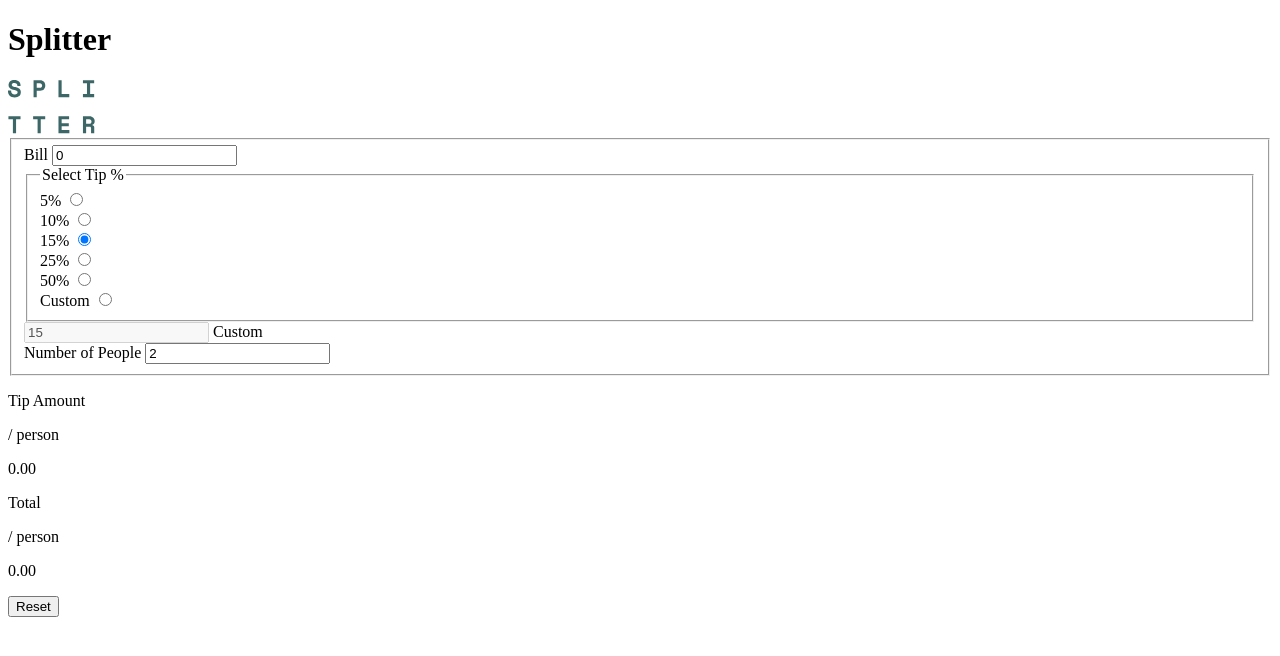
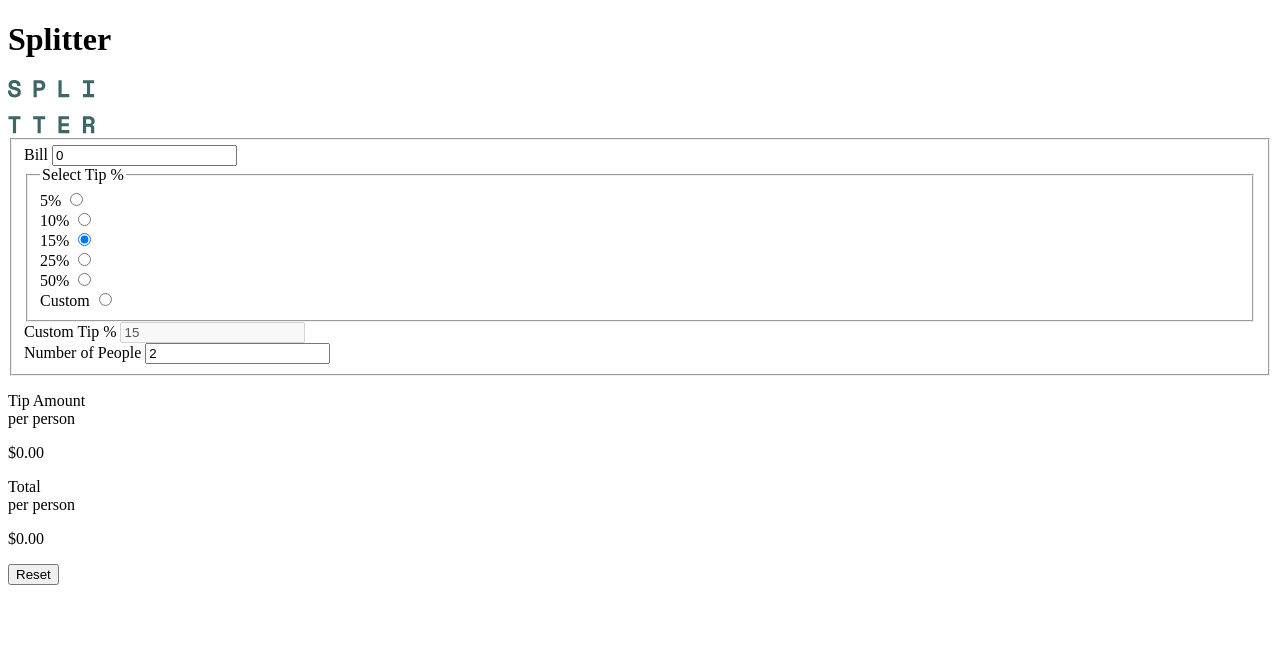
Before and after one commit to Brian-Pob/svelte-tip-calc, a SvelteKit app: page / in a window 1280 px wide. Shown: the top 656 px of the page. Built offline with nearby package versions, Linux system fonts and the light colour scheme.

Commit message:
try improving input a11y

```diff
--- a/src/routes/+page.svelte
+++ b/src/routes/+page.svelte
@@ -11,7 +11,7 @@ $: tipPercent = selectedTip > -1 ? selectedTip : 0;
 let numPeople = 2;
 
 $: tipPerPerson = (bill * (tipPercent / 100) / numPeople).toFixed(2);
-$: totalPerPerson = ((bill + (bill * (tipPercent / 100))) / numPeople).toFixed(2);
+$: totalPerPerson = ((bill * (1 + tipPercent / 100)) / numPeople).toFixed(2);
 
 function reset() {
   bill = 0;
@@ -29,8 +29,16 @@ function reset() {
   <form action="">
     <fieldset>
 
-      <label for="bill">Bill</label>
-      <input type="number" name="bill" id="bill" bind:value={bill}>
+      <label>
+        Bill
+
+        <input
+          min="0" step="0.01"
+          inputmode="numeric" pattern="[0-9]*[.,]?[0-9]{2}"
+          type="text" id="bill" bind:value={bill}
+
+        >
+      </label>
 
       <fieldset>
         <legend>Select Tip %</legend>
@@ -47,6 +55,7 @@ function reset() {
             >
           </label>
         </div>
+
         {/each}
         <div>
           <label>
@@ -56,36 +65,46 @@ function reset() {
               value="-1"
               id="percent-custom"
               bind:group={selectedTip}
-
             >
-
           </label>
         </div>
 
       </fieldset>
       <div>
-        <input
+        <label>
+          Custom Tip %
+          <input
           bind:value={tipPercent}
-          type="number" name="percentcustom" id="percentcustom"
+          type="text" inputmode="numeric" pattern="[0-9]"
+          name="percentcustom" id="percentcustom"
           disabled={selectedTip != -1}
-        >
-        <label for="percentcustom">Custom</label>
+          min="0"
+          >
+        </label>
       </div>
 
-      <label for="num-people">Number of People</label>
-      <input type="number" name="num-people" id="num-people" bind:value={numPeople}>
+      <label for="num-people">Number of People
+
+        <input
+          type="number" name="num-people" id="num-people"
+          bind:value={numPeople}
+          min="1"
+        >
+      </label>
 
     </fieldset>
     <div>
       <div>
-        <p>Tip Amount</p>
-        <p>/ person</p>
-        <p>{tipPerPerson}</p>
+        <p>Tip Amount
+          <span style="display: block;">per person</span>
+        </p>
+        <p>{tipPerPerson !== "NaN" ? `$${tipPerPerson}` : "error"}</p>
       </div>
       <div>
-        <p>Total</p>
-        <p>/ person</p>
-        <p>{totalPerPerson}</p>
+        <p>Total
+          <span style="display: block;">per person</span>
+        </p>
+        <p>{totalPerPerson !== "NaN" ? `$${totalPerPerson}` : "error"}</p>
       </div>
       <button type="button" on:click={reset}>Reset</button>
     </div>
```
